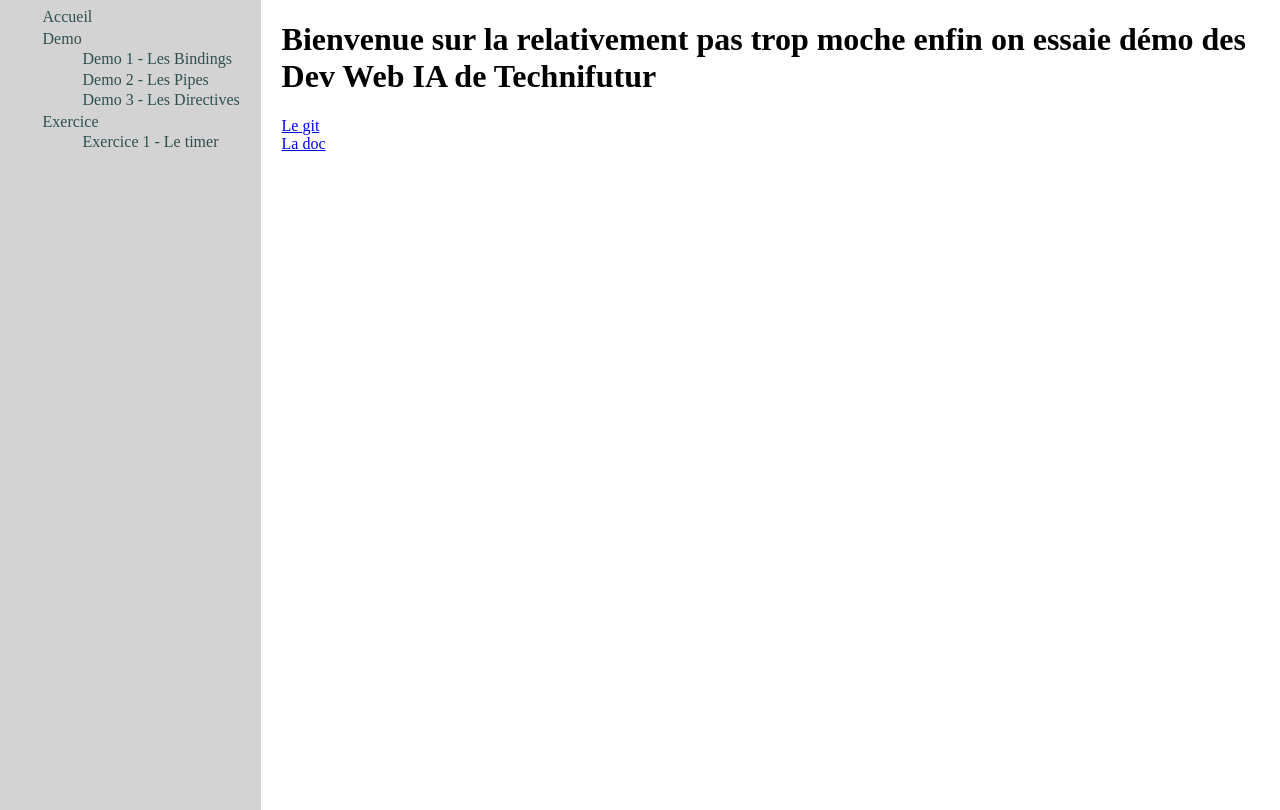
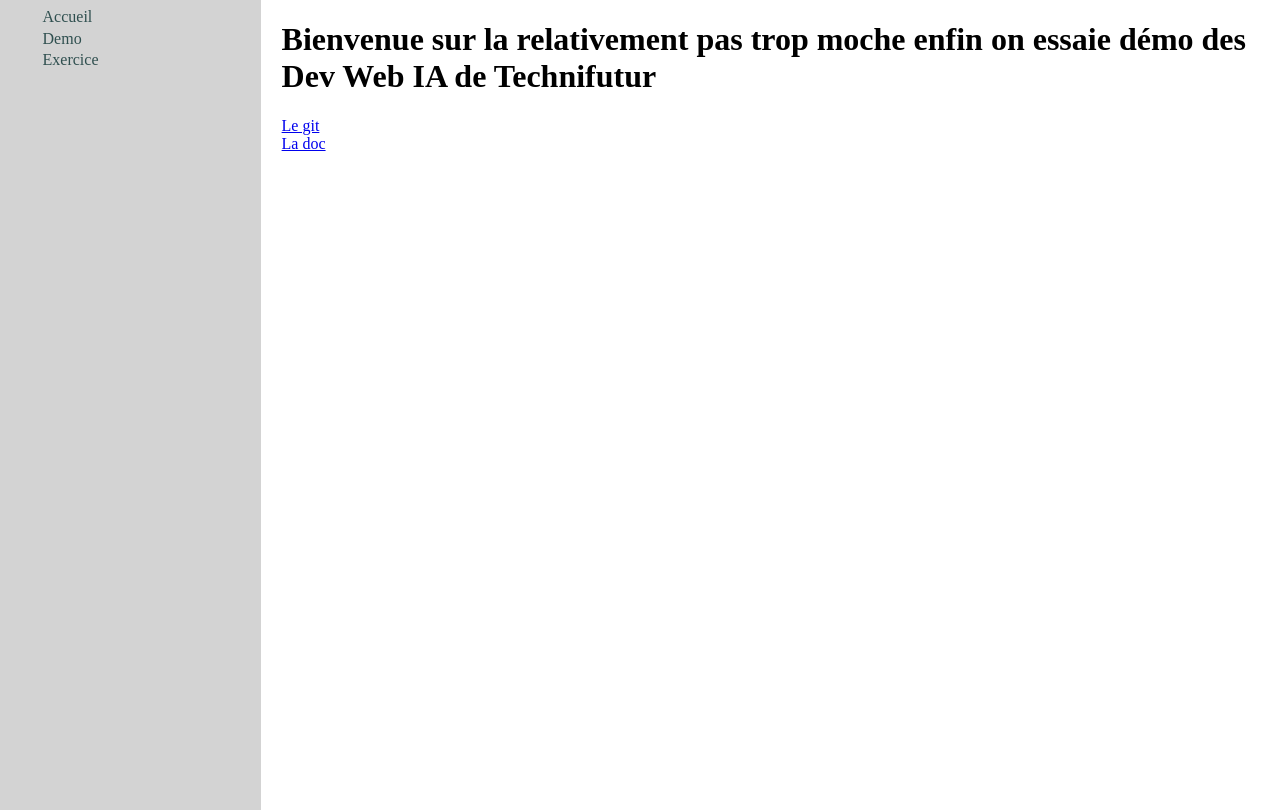
Before and after one commit to thomas-ayissi/tf-demo-angular-web-ia, an Angular app: page / in a window 1280 px wide. Built offline with nearby package versions, Linux system fonts and the light colour scheme.

Commit message:
exo navbar

```diff
--- /dev/null
+++ b/src/app/models/ILink.ts
@@ -0,0 +1,6 @@
+export interface ILink {
+    title : string;
+    url? : string;
+    children? : ILink[];
+    isVisible? : boolean;
+}
--- a/src/app/navbar/navbar.component.html
+++ b/src/app/navbar/navbar.component.html
@@ -1,4 +1,5 @@
-<nav>
+<!-- /////// Navbar avant exo directives /////// -->
+<!-- <nav>
     <ul>
         <li><a routerLink="/"> Accueil </a></li>
         <li>
@@ -18,4 +19,18 @@
             </ul>
         </li>
     </ul>
+</nav> -->
+
+<!-- /////// Navbar après exo directives /////// -->
+<nav>
+    <ul>
+        <li *ngFor="let link of links; let i = index">
+            <a [ngClass]="{active: link.isVisible}" (click)="toggleLink(i)" [routerLink]="link.url">{{link.title}}</a>
+            <ul *ngIf="link.isVisible">
+                <li *ngFor="let child of link.children">
+                    <a [routerLink]="child.url">{{child.title}}</a>
+                </li>
+            </ul>
+        </li>
+    </ul>
 </nav>
--- a/src/app/navbar/navbar.component.scss
+++ b/src/app/navbar/navbar.component.scss
@@ -27,3 +27,7 @@
 a:hover {
     color : goldenrod
 }
+
+.active {
+    border-bottom: 2px solid goldenrod;
+}
--- a/src/app/navbar/navbar.component.ts
+++ b/src/app/navbar/navbar.component.ts
@@ -1,4 +1,5 @@
 import { Component } from '@angular/core';
+import { ILink } from '../models/ILink';
 
 @Component({
   selector: 'app-navbar',
@@ -6,5 +7,31 @@
   styleUrls: ['./navbar.component.scss']
 })
 export class NavbarComponent {
+  links : ILink[] = [
+    { title : 'Accueil', url : '/'},
+    { title : 'Demo', url : '/demo', children : [
+      { title : 'Demo 1 - Les Bindings', url : '/demo/demo1'},
+      { title : 'Demo 2 - Les Pipes', url : '/demo/demo2'},
+      { title : 'Demo 3 - Les Directives', url : '/demo/demo3'}
+    ], isVisible : false },
+    { title : 'Exercice', url : '/exercice', children : [
+      { title : 'Exercice 1 - Le timer', url : '/exercice/exo1'}
+    ], isVisible : false}
+  ]
 
+
+  toggleLink(i : number) : void {
+    for(let j : number = 0; j < this.links.length; j++ ) {
+      if(j != i) {
+        this.links[j].isVisible = false;
+      }
+    }
+    this.links[i].isVisible = !this.links[i].isVisible;
+
+    //autre façon
+    // let temp : boolean | undefined = this.links[i].isVisible;
+    // this.links.forEach((link : ILink) => link.isVisible = false)
+    // this.links[i].isVisible = !temp;
+
+  }
 }
```
